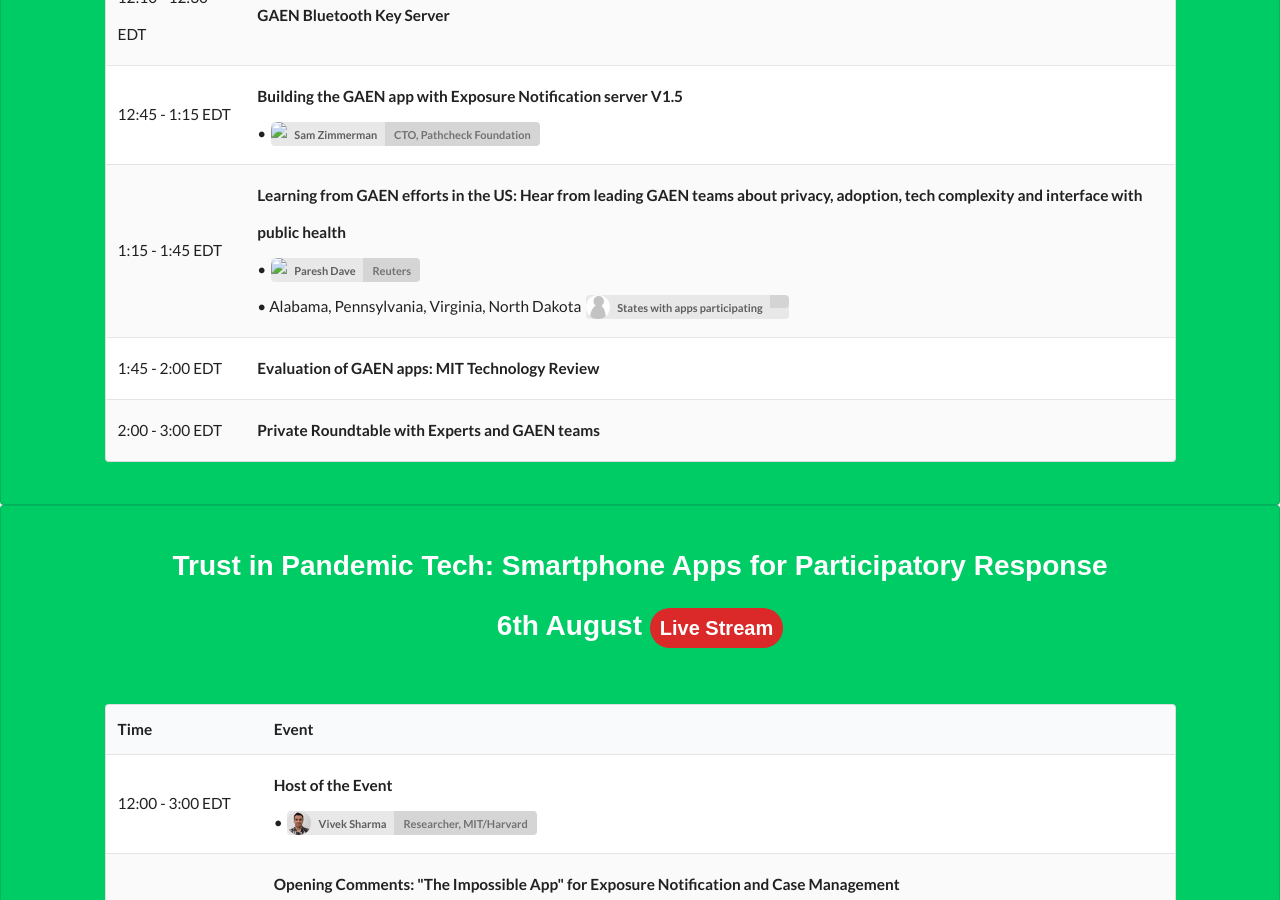
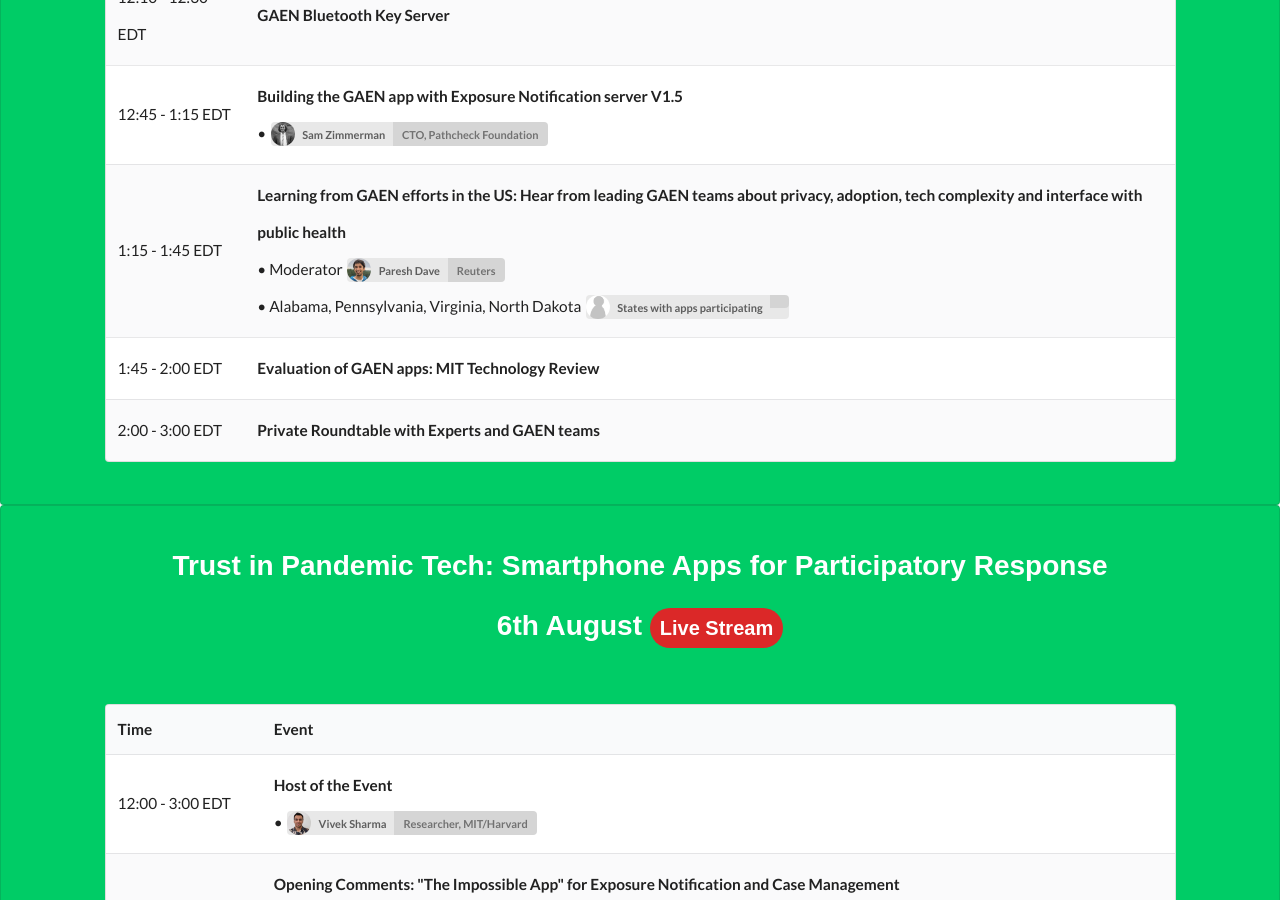
Before and after one commit to responsible-data-summit/events, a Jekyll site: the page built from agenda-0806.html, in a window 1280 px wide and 900 px high, scrolled down 541 px. Built offline with Jekyll 4.4.1, drawn with Linux system fonts in a browser that asks for light colours; some web fonts are replaced; comment, search, counter and statistics services are not loaded.

Commit message:
update agenda

```diff
--- a/_data/agenda0729.yml
+++ b/_data/agenda0729.yml
@@ -24,6 +24,7 @@
       #link: https://youtu.be/aKAd3idQol4
       speakers:
         - name: Paresh Dave
+          content: Moderator
         - name: States with apps participating
           content: Alabama, Pennsylvania, Virginia, North Dakota
 
```
Also changed, not shown: assets/img/speakers/pareshdave.jpg (added), assets/img/speakers/samzimmerman.jpg (added).
